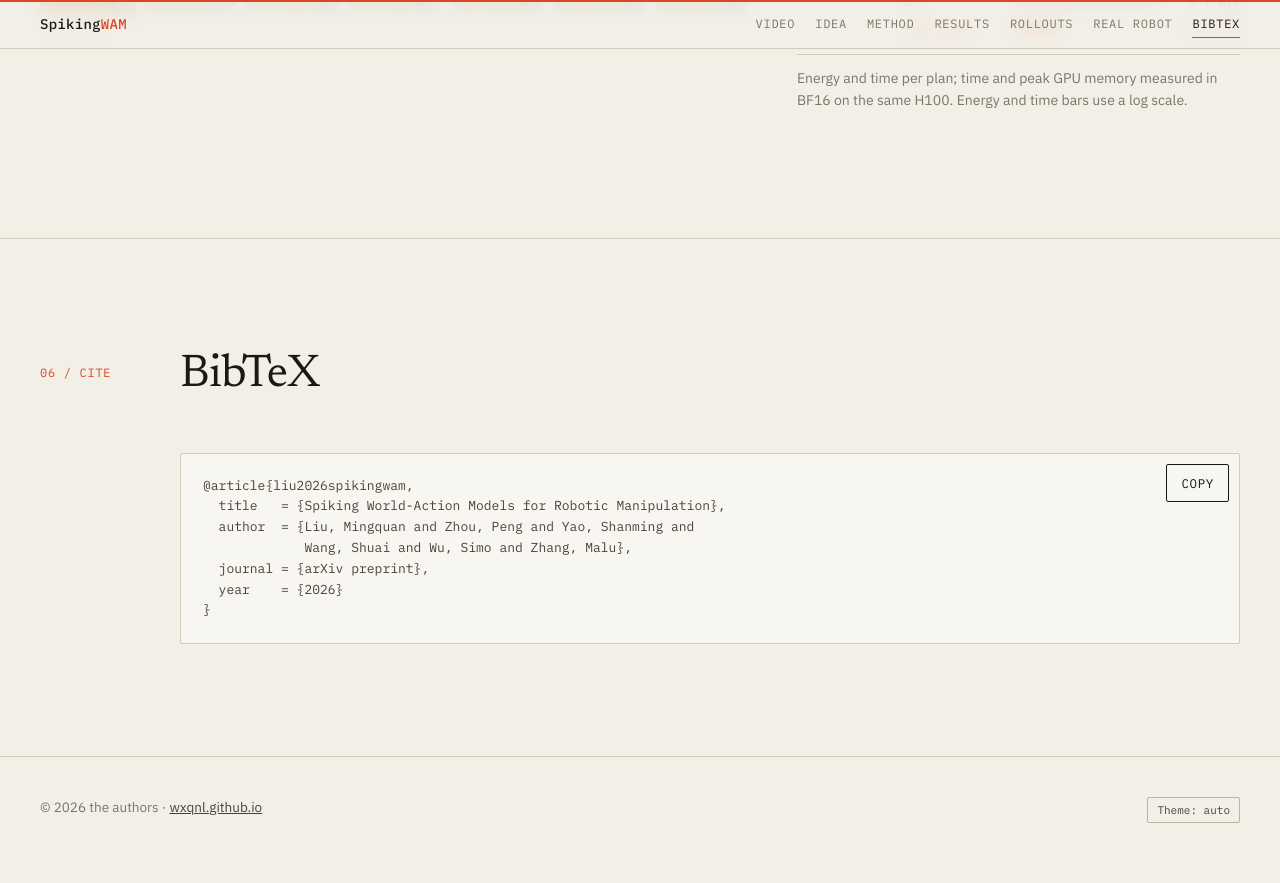
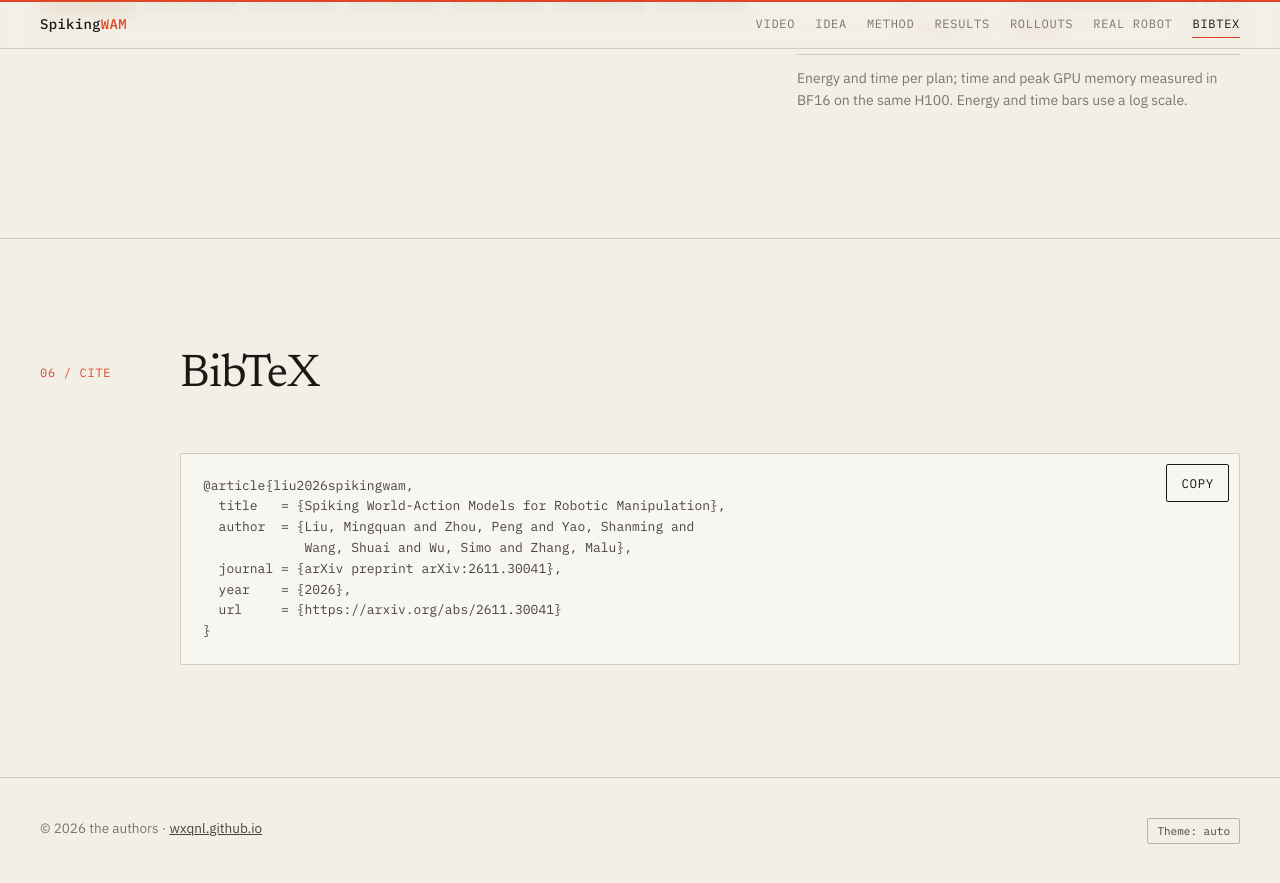
Before and after one commit to wxqnl/wxqnl.github.io, a Jekyll site: the page spikingwam/index.html, which Jekyll copies as it is, in a window 1280 px wide and 900 px high, scrolled down 13526 px. Shown: the top 883 px of the window. Built offline with Jekyll 4.4.1, drawn with Linux system fonts in a browser that asks for light colours.

Commit message:
SpikingWAM page: arXiv link and BibTeX (2611.30041)
Co-Authored-By: Claude Opus 5.5 <noreply@anthropic.com>

```diff
--- a/spikingwam/index.html
+++ b/spikingwam/index.html
@@ -400,7 +400,8 @@ footer a{color:var(--ink-2)}
     <div class="actions">
       <a class="btn fill" href="assets/SpikingWAM.pdf" target="_blank" rel="noopener">
         <svg viewBox="0 0 16 16" fill="none" stroke="currentColor" stroke-width="1.4"><path d="M4 1.5h5.5L12.5 4.5V14.5H4z"/><path d="M9.5 1.5v3h3"/></svg>Paper</a>
-      <span class="btn off" title="Link will be added when the preprint is live">arXiv &middot; soon</span>
+      <a class="btn" href="https://arxiv.org/abs/2611.30041" target="_blank" rel="noopener">
+        <svg viewBox="0 0 16 16" fill="none" stroke="currentColor" stroke-width="1.4"><path d="M9 2.5h4.5V7M13.5 2.5 7 9M11.5 9.5v4h-9v-9h4"/></svg>arXiv</a>
       <a class="btn" href="#video"><svg viewBox="0 0 16 16" fill="currentColor"><path d="M4.5 2.8v10.4L13 8z"/></svg>Video</a>
       <a class="btn" href="#bibtex"><svg viewBox="0 0 16 16" fill="none" stroke="currentColor" stroke-width="1.4"><path d="M5 3 1.8 8 5 13M11 3l3.2 5-3.2 5"/></svg>BibTeX</a>
     </div>
@@ -698,8 +699,9 @@ footer a{color:var(--ink-2)}
   title   = {Spiking World-Action Models for Robotic Manipulation},
   author  = {Liu, Mingquan and Zhou, Peng and Yao, Shanming and
              Wang, Shuai and Wu, Simo and Zhang, Malu},
-  journal = {arXiv preprint},
-  year    = {2026}
+  journal = {arXiv preprint arXiv:2611.30041},
+  year    = {2026},
+  url     = {https://arxiv.org/abs/2611.30041}
 }</pre>
       <button class="btn" id="copyBib">Copy</button>
     </div>
```
